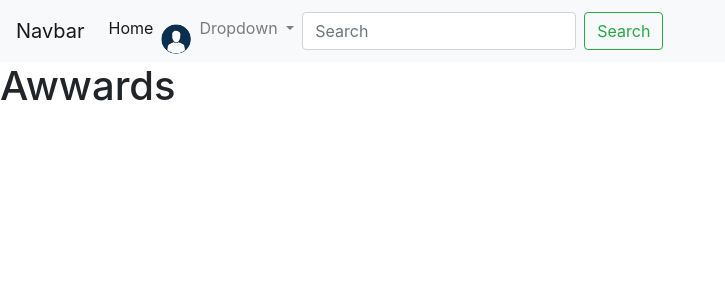
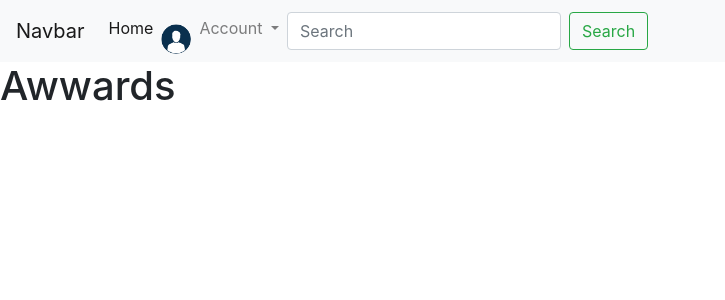
Before and after one commit to PerisOduol618/Awards, a Django app: page / in a window 1280 px wide. Shown: the top 300 px of the page, without its empty margins (0-725 px from the left). Run offline with Django 3.2, Linux system fonts and the light colour scheme; the visitor is signed in with stand-in values (Sample User, id 1); some libraries are stand-ins or nearby versions.

Commit message:
removee upatete profile from the navbar

```diff
--- a/rates/templates/navbar.html
+++ b/rates/templates/navbar.html
@@ -21,12 +21,12 @@
             <li class="nav-item dropdown">
                 <a class="nav-link dropdown-toggle" href="#" id="navbarDropdown" role="button" data-toggle="dropdown"
                     aria-haspopup="true" aria-expanded="false">
-                    Dropdown
+                    Account
                 </a>
                 <div class="dropdown-menu" aria-labelledby="navbarDropdown">
                     <a class="dropdown-item" href="{% url 'home' %}">Home</a>
+                    <div class="dropdown-divider"></div>
                     <a class="dropdown-item" href="{%url 'profile'%}">Profile</a>
-                    <a class="dropdown-item" href="{%url 'update_profile'%}">Update Profile</a>
                     <div class="dropdown-divider"></div>
                     <a class="dropdown-item" href="/accounts/logout">Logout</a>
                 </div>
```
